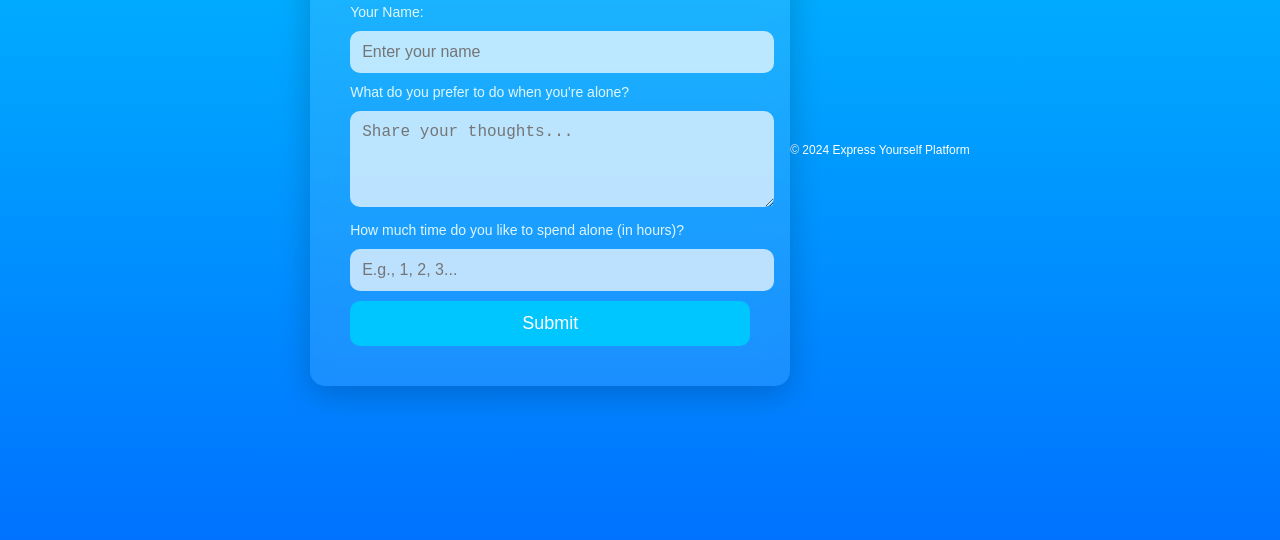
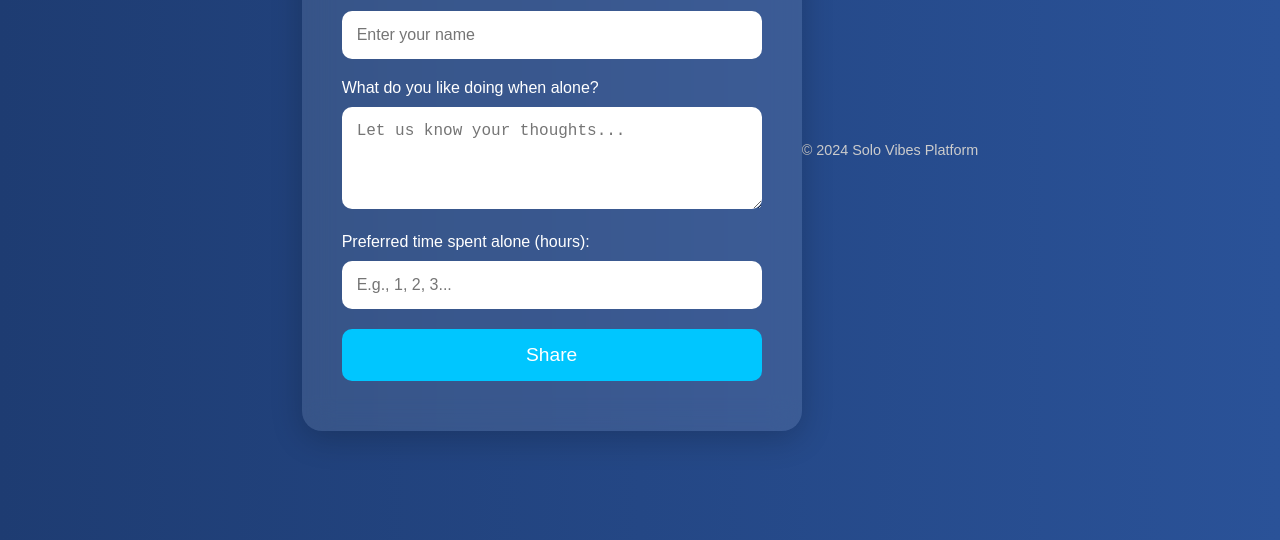
Before and after one commit to Its-Vinz/Survey-s, a plain HTML site: page index.html in a window 1280 px wide. Shown: the part 260-800 px from the top of the page. Drawn offline with Linux system fonts and the light colour scheme.

Commit message:
Update index.html

```diff
--- a/index.html
+++ b/index.html
@@ -3,96 +3,124 @@
 <head>
     <meta charset="UTF-8">
     <meta name="viewport" content="width=device-width, initial-scale=1.0">
-    <title>Express Yourself</title>
+    <title>Solo Vibes | What Do You Enjoy Alone?</title>
     <style>
-        body {
-            font-family: 'Arial', sans-serif;
-            background: linear-gradient(to bottom, #00c6ff, #0072ff);
+        /* Global Styles */
+        * {
+            box-sizing: border-box;
             margin: 0;
             padding: 0;
+        }
+
+        body {
+            font-family: 'Poppins', sans-serif;
+            background: linear-gradient(to right, #1e3c72, #2a5298);
+            color: white;
+            min-height: 100vh;
             display: flex;
             justify-content: center;
             align-items: center;
-            height: 100vh;
-            color: white;
         }
 
-        .form-container {
+        /* Container for the form */
+        .container {
             background-color: rgba(255, 255, 255, 0.1);
-            backdrop-filter: blur(10px);
+            backdrop-filter: blur(15px);
+            border-radius: 20px;
             padding: 40px;
-            border-radius: 15px;
+            width: 90%;
+            max-width: 500px;
             box-shadow: 0 8px 32px rgba(0, 0, 0, 0.2);
-            width: 400px;
+            text-align: center;
+            transition: all 0.3s ease-in-out;
+        }
+
+        .container:hover {
+            transform: scale(1.02);
         }
 
         h1 {
-            text-align: center;
-            font-size: 28px;
-            color: #ffffff;
+            font-size: 2.5rem;
+            margin-bottom: 20px;
         }
 
         label {
-            font-size: 14px;
-            color: #e0f7fa;
+            font-size: 1rem;
+            display: block;
+            margin-top: 10px;
+            text-align: left;
         }
 
-        input[type="text"], textarea {
+        input, textarea {
             width: 100%;
-            padding: 12px;
+            padding: 15px;
             margin: 10px 0;
+            border-radius: 10px;
             border: none;
-            border-radius: 10px;
-            background-color: rgba(255, 255, 255, 0.7);
-            color: #333;
-            font-size: 16px;
+            font-size: 1rem;
+        }
+
+        input:focus, textarea:focus {
+            outline: none;
+            border: 2px solid #fff;
         }
 
         input[type="submit"] {
-            width: 100%;
-            padding: 12px;
-            background-color: #00c6ff;
+            background: #00c6ff;
+            color: white;
             border: none;
-            border-radius: 10px;
-            color: white;
-            font-size: 18px;
+            font-size: 1.2rem;
+            padding: 15px;
             cursor: pointer;
             transition: background-color 0.3s ease;
         }
 
         input[type="submit"]:hover {
-            background-color: #0072ff;
+            background: #0072ff;
+        }
+
+        /* Responsive for mobile devices */
+        @media (max-width: 600px) {
+            h1 {
+                font-size: 2rem;
+            }
+
+            .container {
+                padding: 20px;
+            }
         }
 
         footer {
             text-align: center;
             margin-top: 20px;
-            font-size: 12px;
+            font-size: 0.9rem;
+            color: #ccc;
         }
     </style>
 </head>
 <body>
 
-<div class="form-container">
-    <h1>Express Yourself</h1>
-    <form id="expressForm">
+<div class="container">
+    <h1>Solo Vibes</h1>
+    <p>Tell us what you enjoy doing when you're alone!</p>
+    <form id="soloForm">
         <label for="name">Your Name:</label>
         <input type="text" id="name" name="name" placeholder="Enter your name" required>
 
-        <label for="activity">What do you prefer to do when you're alone?</label>
-        <textarea id="activity" name="activity" rows="4" placeholder="Share your thoughts..." required></textarea>
+        <label for="activity">What do you like doing when alone?</label>
+        <textarea id="activity" name="activity" rows="4" placeholder="Let us know your thoughts..." required></textarea>
 
-        <label for="time">How much time do you like to spend alone (in hours)?</label>
-        <input type="text" id="time" name="time" placeholder="E.g., 1, 2, 3..." required>
+        <label for="time">Preferred time spent alone (hours):</label>
+        <input type="number" id="time" name="time" placeholder="E.g., 1, 2, 3..." required>
 
-        <input type="submit" value="Submit">
+        <input type="submit" value="Share">
     </form>
 </div>
 
-<footer>&copy; 2024 Express Yourself Platform</footer>
+<footer>&copy; 2024 Solo Vibes Platform</footer>
 
 <script>
-    document.getElementById('expressForm').addEventListener('submit', function(event) {
+    document.getElementById('soloForm').addEventListener('submit', function(event) {
         event.preventDefault();
 
         const name = document.getElementById('name').value;
@@ -100,7 +128,7 @@
         const time = document.getElementById('time').value;
 
         // Example simple alert or sending to the server
-        alert(`Thank you, ${name}! We'll note that you enjoy ${activity} for ${time} hours.`);
+        alert(`Thank you, ${name}! You prefer doing ${activity} for ${time} hours when you're alone.`);
 
         // Later: Send data to a server (using fetch or form action)
         // fetch('/submit', { method: 'POST', body: new FormData(this) });
```
